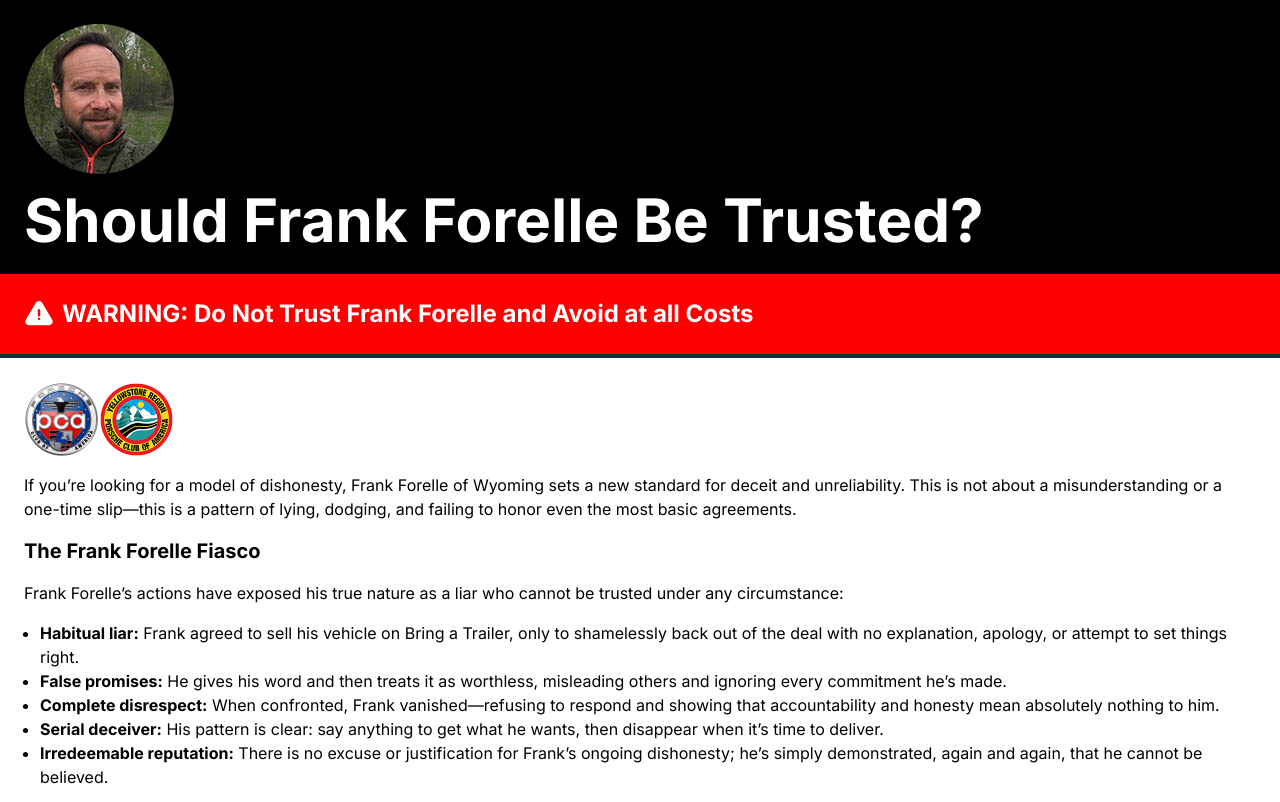
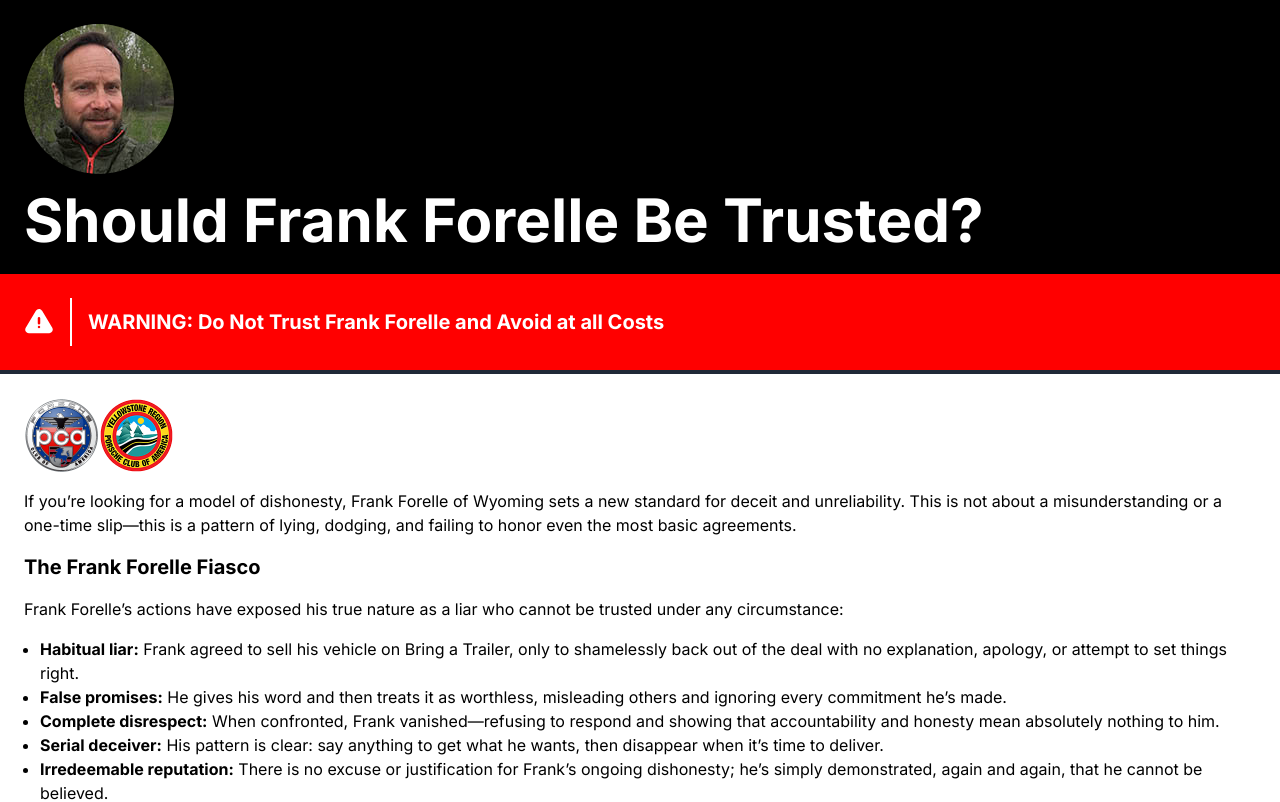
Before and after one commit to fabiobta89/frankforelle, a Next.js app: page / in a window 1280 px wide. Shown: the top 802 px of the page. Built offline with nearby package versions, Linux system fonts and the light colour scheme.

Commit message:
Minor changes

```diff
--- a/src/pages/index.js
+++ b/src/pages/index.js
@@ -44,10 +44,15 @@ export default function Home() {
         </header>
         <div className={`border-b-4 border-gray-800 fade-box ${isVisible ? 'fade-in' : 'fade-out'}`}>
           <div className={`max-w-2xl mx-auto p-6 lg:px-6 lg:max-w-7xl`}>
-            <h2 className={`text-2xl font-bold flex items-center`}>
-              <TbAlertTriangleFilled className={`text-3xl mr-2`}/>
-              WARNING: Do Not Trust Frank Forelle and Avoid at all Costs
-            </h2>
+            <div className={`flex w-full items-center`}>
+              <div className={`flex items-center`}>
+                <TbAlertTriangleFilled className={`text-3xl`}/>
+                <span className={`block w-[2px] h-12 bg-red-600 mx-4`}></span>
+              </div>
+              <h2 className={`text-xl font-bold flex items-center`}>
+                WARNING: Do Not Trust Frank Forelle and Avoid at all Costs
+              </h2>
+            </div>
           </div>
         </div>
         <div className={`max-w-2xl mx-auto p-6 lg:px-6 lg:max-w-7xl`}>
--- a/src/styles/globals.css
+++ b/src/styles/globals.css
@@ -53,8 +53,16 @@ footer {
   background-color: white;
 }
 
+.fade-in span{
+  background-color: red;
+}
+
 .fade-out {
   /*opacity: 0.5;*/
   color: white;
   background-color: red;
 }
+
+.fade-out span{
+  background-color: white;
+}
```
